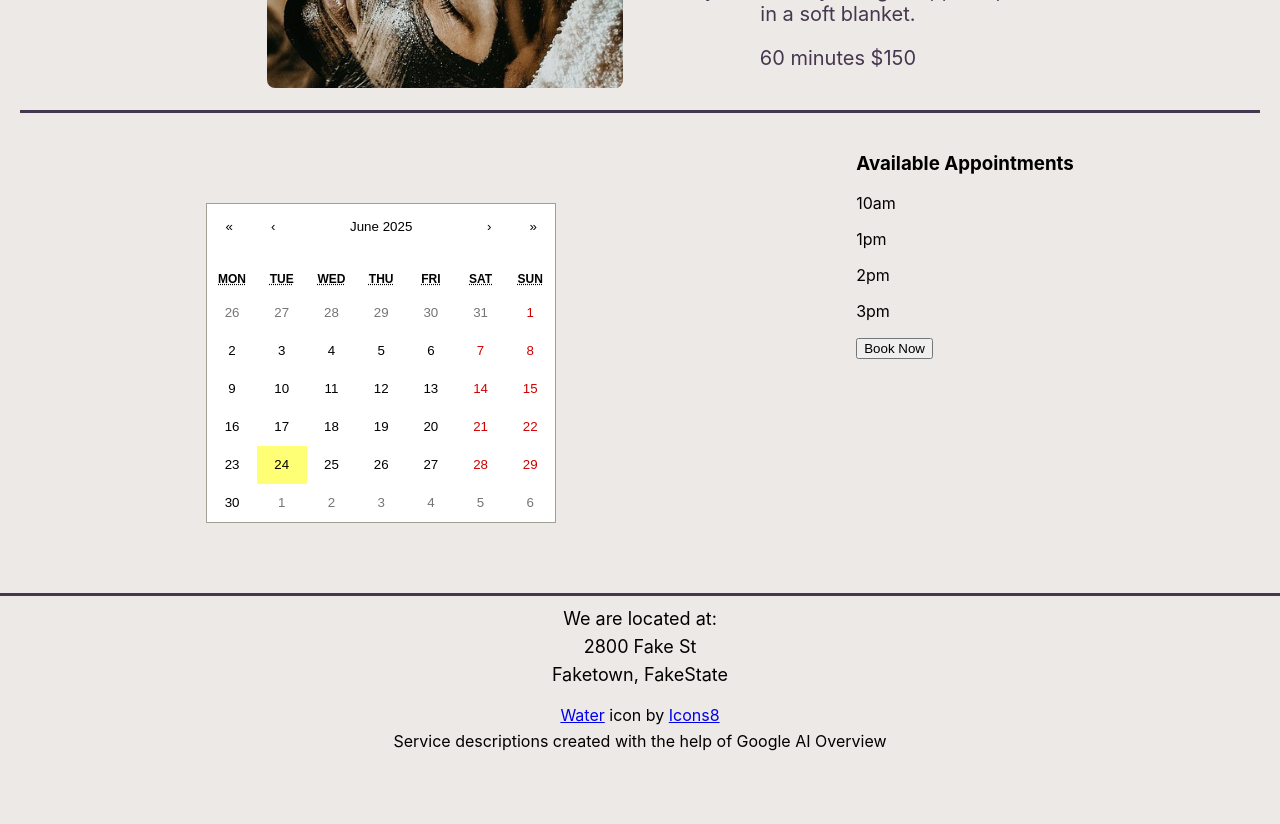
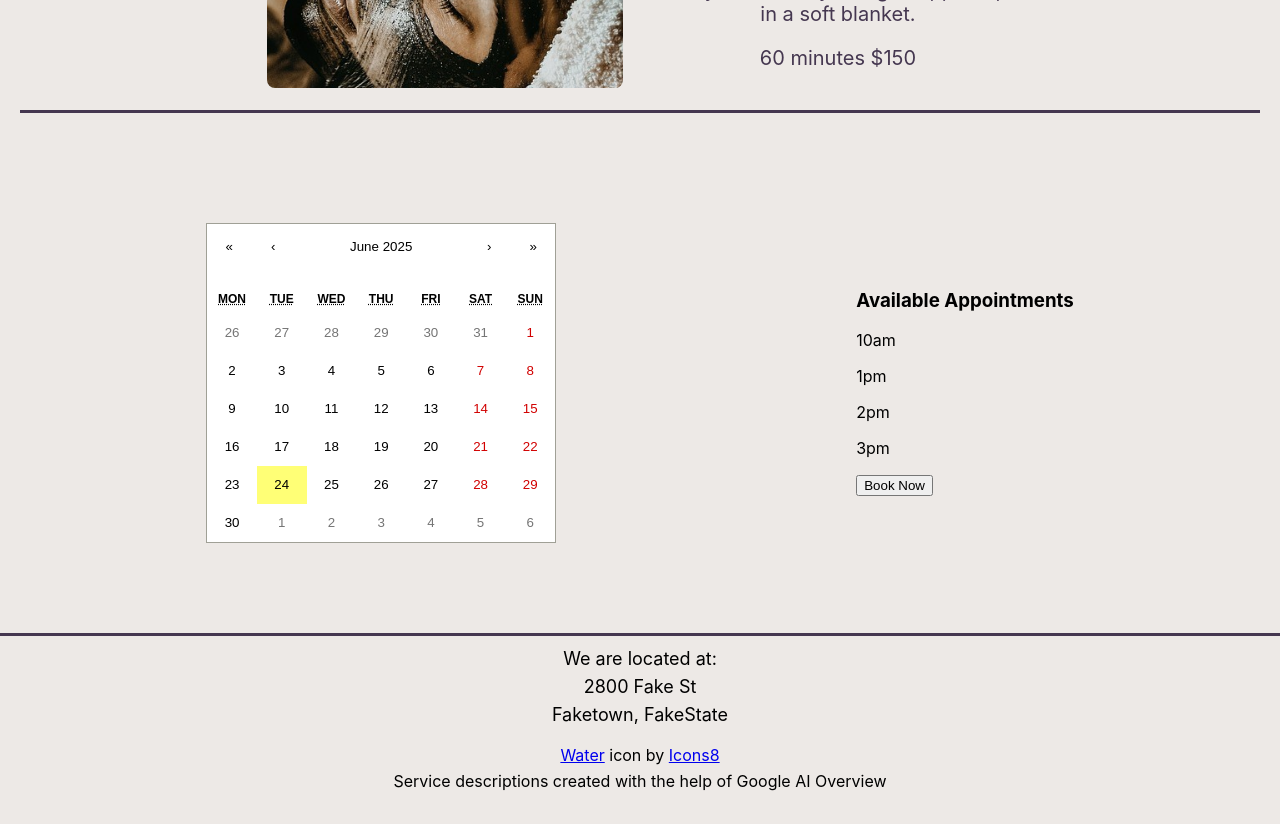
Before and after one commit to LaurenCummings/spa-project, a React (Vite) app: page / in a window 1280 px wide. Shown: the part 3660-4484 px from the top of the page. Before the commit the page ends 4444 px from the top, so only its background shows below. Built offline with nearby package versions, Linux system fonts and the light colour scheme; a web font is replaced by a local one.

Commit message:
changed bookNow styling

```diff
--- a/src/css/BookNow.css
+++ b/src/css/BookNow.css
@@ -1,13 +1,14 @@
 .book-now {
     border: var(--clr-dk-purple);
     border-style: none none solid none;
+    height: 500px;
     display: flex;
     justify-content: center;
+    align-items: center;
     gap: 150px;
 }
 
 .calendar {
     width: 500px;
     text-align: center;
-    padding: 70px 0px;
 }
```
